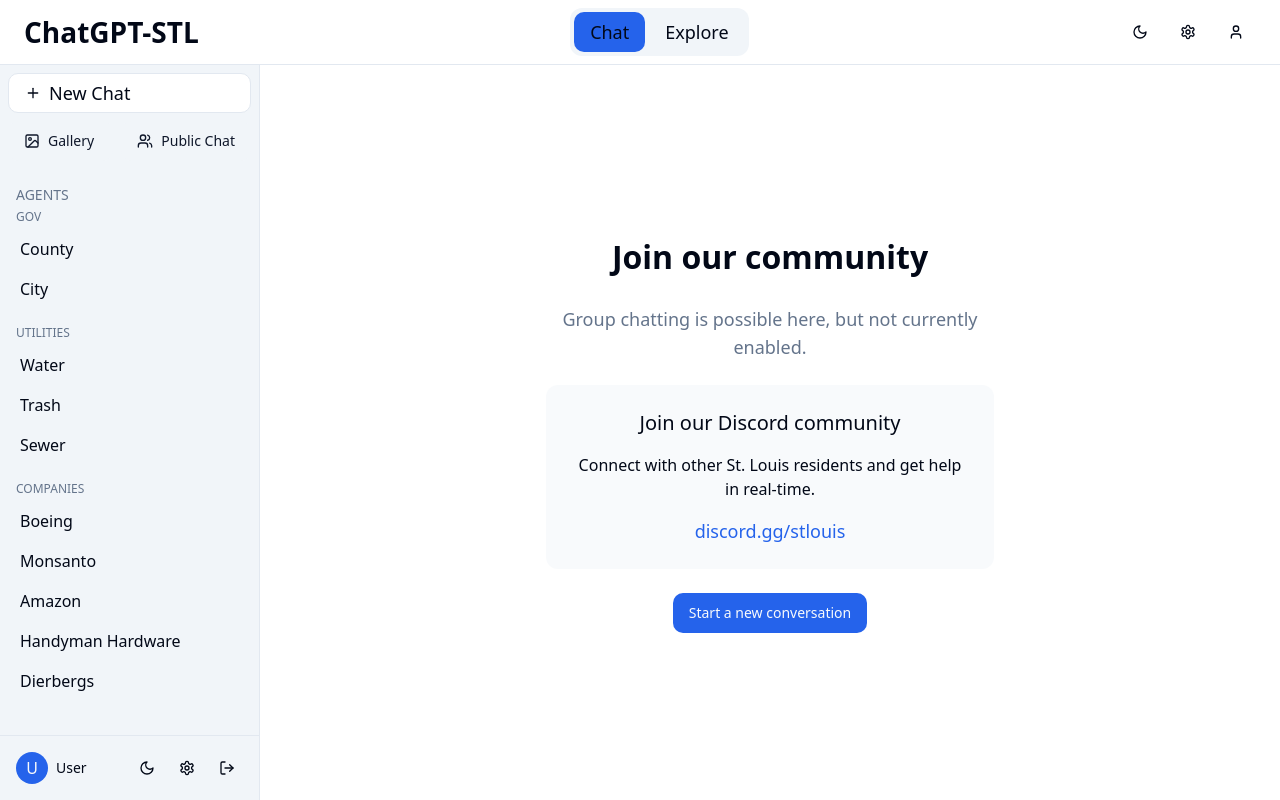
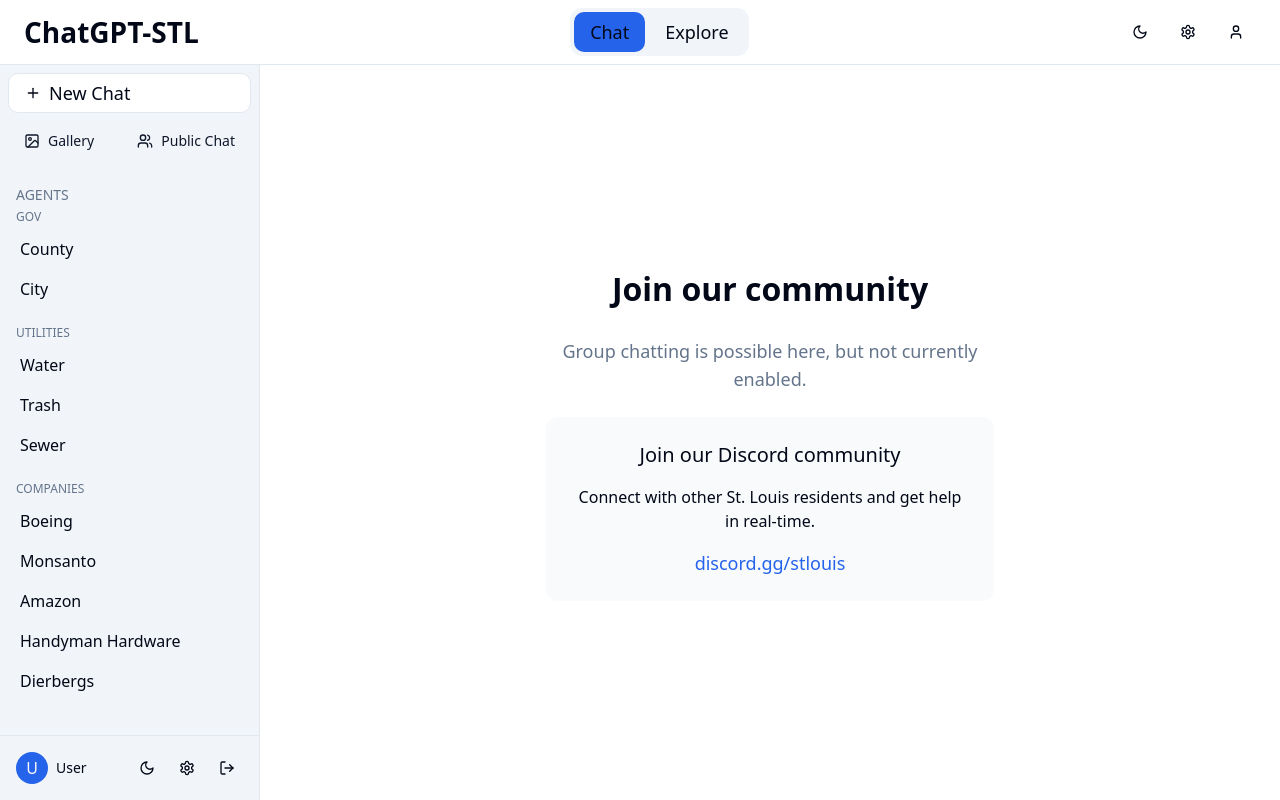
Before and after one commit to MrRyanAlexander/ChatGPT-STL, a React (Vite) app: page /public-chat in a window 1280 px wide. Built offline with nearby package versions, Linux system fonts and the light colour scheme.

Commit message:
Code edited in Lovable Code Editor
Edited UI in Lovable

```diff
--- a/src/pages/PublicChatPage.tsx
+++ b/src/pages/PublicChatPage.tsx
@@ -23,12 +23,6 @@ const PublicChatPage = () => {
             discord.gg/stlouis
           </a>
         </div>
-
-        <Button asChild className="mt-6">
-          <Link to="/">
-            Start a new conversation
-          </Link>
-        </Button>
       </div>
     </div>
   );
```
